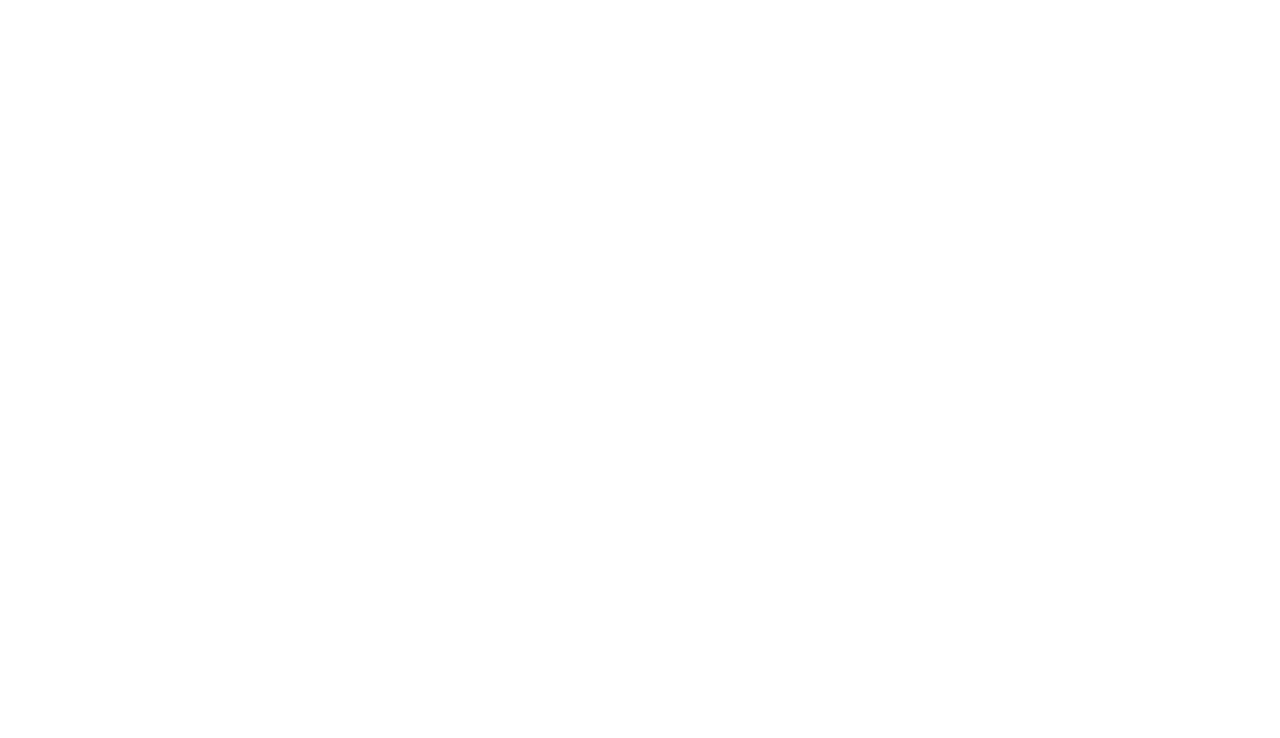
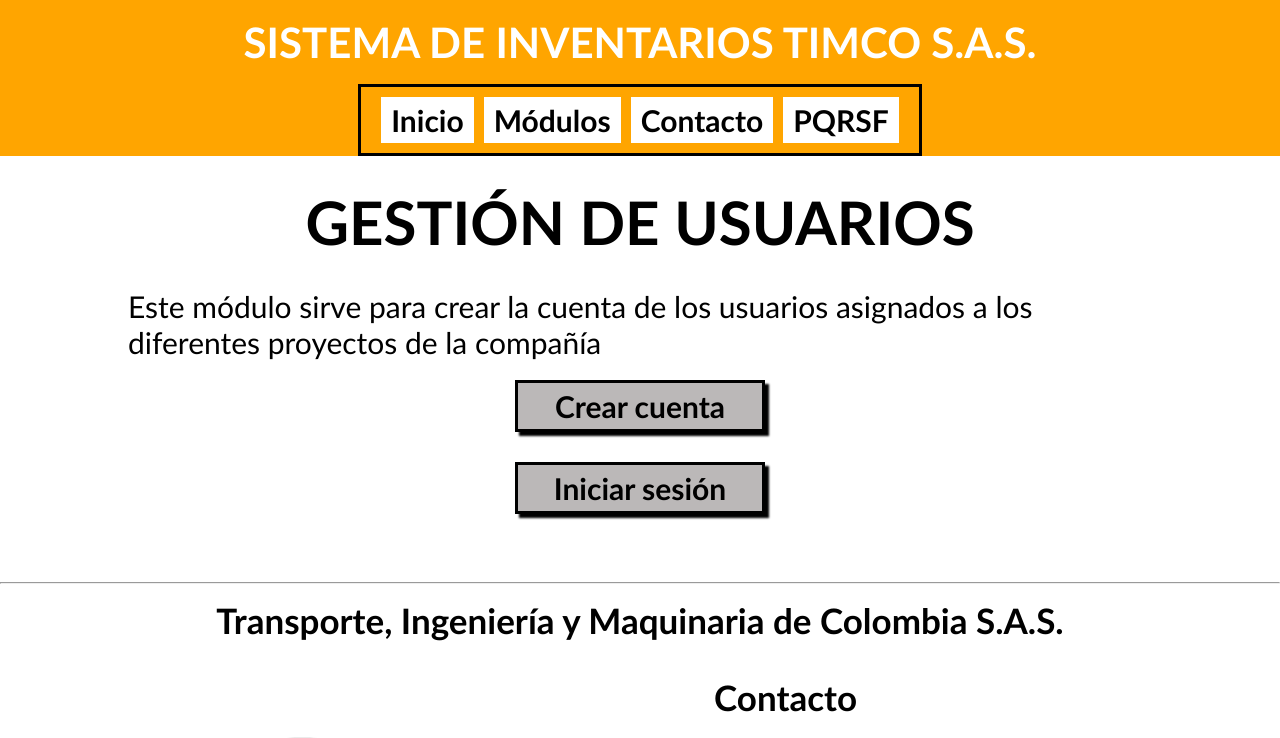
Before and after one commit to Brigitte9219/Timco_Reactjs, a React (Create React App) app: page /usuarios in a window 1280 px wide. Before the commit this address had no page. Shown: the top 738 px of the page. Built offline with nearby package versions, Linux system fonts and the light colour scheme.

Commit message:
Modificación de componentes y estilos...Creacióon de la página Usuarios

```diff
--- a/src/App.js
+++ b/src/App.js
@@ -4,6 +4,7 @@
 import Inicio from './paginas/Inicio';
 import Modulos from './paginas/Modulos';
 import Pqrsf from './paginas/Pqrsf';
+import Usuarios from './paginas/Usuarios';
 
 function App() {
   return (
@@ -14,6 +15,7 @@
         <Route path="/modulos" element={<Modulos />} />
         <Route path="/contacto" element={<Contacto />} />
         <Route path="/pqrsf" element={<Pqrsf />} />
+        <Route path="/usuarios" element={<Usuarios />} />
       </Routes>
       </Router>
     </div>
--- a/src/componentes/Boton.js
+++ b/src/componentes/Boton.js
@@ -1,12 +1,11 @@
 import React from "react";
+import { Link } from "react-router-dom";
 import '../estilos/Boton.css';
 
 function Boton(props){
     return(
         <div className="cajon">
-            <button className="boton">
-                { props.texto }
-            </button>
+            <Link to={props.link} className='boton' >{ props.texto }</Link>
         </div>
     );
 }
--- a/src/estilos/Boton.css
+++ b/src/estilos/Boton.css
@@ -19,6 +19,8 @@
     width: 500px;
     background-color: rgb(187, 184, 184);
     cursor: pointer;
+    display: flex;
+    justify-content: center;
 }
 .boton:hover{
     color: white;
--- a/src/paginas/Modulos.js
+++ b/src/paginas/Modulos.js
@@ -13,7 +13,8 @@
             <TituloPrincipal
             titulo='MÓDULOS' />
             <Boton
-            texto='Gestión de usuarios' />
+            texto='Gestión de usuarios'
+            link={'/usuarios'} />
             <Boton
             texto='Información de los trabajadores' />
             <Boton
--- /dev/null
+++ b/src/paginas/Usuarios.js
@@ -0,0 +1,27 @@
+import React from "react";
+import BotonPequeño from "../componentes/BotonPequeño";
+import EncabezadoSecundario from "../componentes/EncabezadoSecundario";
+import MenuSecundario from "../componentes/MenuSecundario";
+import PieDePagina from "../componentes/PieDePagina";
+import Texto from "../componentes/Texto";
+import TituloPrincipal from "../componentes/TituloPrincipal";
+
+function Usuarios(){
+    return(
+        <div>
+            <EncabezadoSecundario />
+            <MenuSecundario />
+            <TituloPrincipal
+            titulo='GESTIÓN DE USUARIOS' />
+            <Texto
+            descripcion='Este módulo sirve para crear la cuenta de los usuarios asignados a los diferentes proyectos de la compañía' />
+            <BotonPequeño
+            texto='Crear cuenta' />
+            <BotonPequeño
+            texto='Iniciar sesión' />
+            <PieDePagina />
+        </div>
+    );
+}
+
+export default Usuarios;
```
